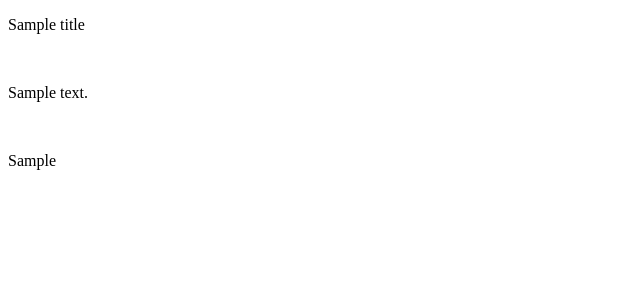
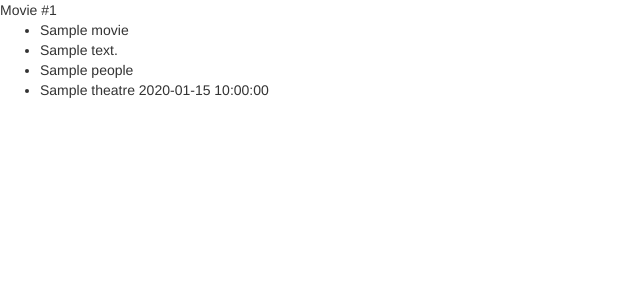
Before and after one commit to Jaddy1/movie-finder-project, a Python web app: template templates/movie-showings.html in a window 1280 px wide. Shown: the top 300 px of the page, without its empty margins (0-640 px from the left). Run offline with Jinja, Linux system fonts and the light colour scheme; the template is opened without the code that fills it: most values are stand-ins (such as "Sample title", 1, 10 or a date in 2020); some libraries are stand-ins or nearby versions.

Commit message:
Added more than one movie result and more info on showtimes

```diff
--- a/templates/movie-showings.html
+++ b/templates/movie-showings.html
@@ -2,12 +2,52 @@
 <html>
   <head>
     <title>Movie Showtimes and Listings</title>
+    <meta charset="utf-8">
+    <meta name="viewport" content="width=device-width, initial-scale=1">
+    <link rel="stylesheet" href="https://maxcdn.bootstrapcdn.com/bootstrap/3.3.7/css/bootstrap.min.css">
+    <script src="https://ajax.googleapis.com/ajax/libs/jquery/3.2.1/jquery.min.js"></script>
+    <script src="https://maxcdn.bootstrapcdn.com/bootstrap/3.3.7/js/bootstrap.min.js"></script>
   </head>
   <body>
-    <div id='movie1'>
-      <p> {{ title }} </p><br>
-      <p> {{ shortDescription }} </p><br>
-      <p> {{ topCast }} </p><br>
+    <!-- <div id='movie1'>Movie #1
+      <ul>
+        <li> {{ title }} </li>
+        <li> {{ shortDescription }} </li>
+
+        {% for people in topCast %}
+          <li>
+            {% print people %}
+          </li>
+        {% endfor %}
+
+        {% for theatre in showtimes %}
+          <li>
+            {{ theatre.theatre.name }}
+            {{ theatre.dateTime }}
+          </li>
+        {% endfor %}
+      </ul>
+    </div> -->
+    <div id='movie1'>Movie #1
+      {% for movie in movies %}
+        <ul>
+          <li> {{ movie.title }} </li>
+          <li> {{ movie.shortDescription }} </li>
+
+          {% for people in movie.topCast %}
+            <li>
+              {% print people %}
+            </li>
+          {% endfor %}
+
+          {% for theatre in movie.showtimes %}
+            <li>
+              {{ theatre.theatre.name }}
+              {{ theatre.dateTime }}
+            </li>
+          {% endfor %}
+        </ul>
+      {% endfor %}
     </div>
   </body>
 </html>
```
Also changed, not shown: main.py (+4 -5 lines).
